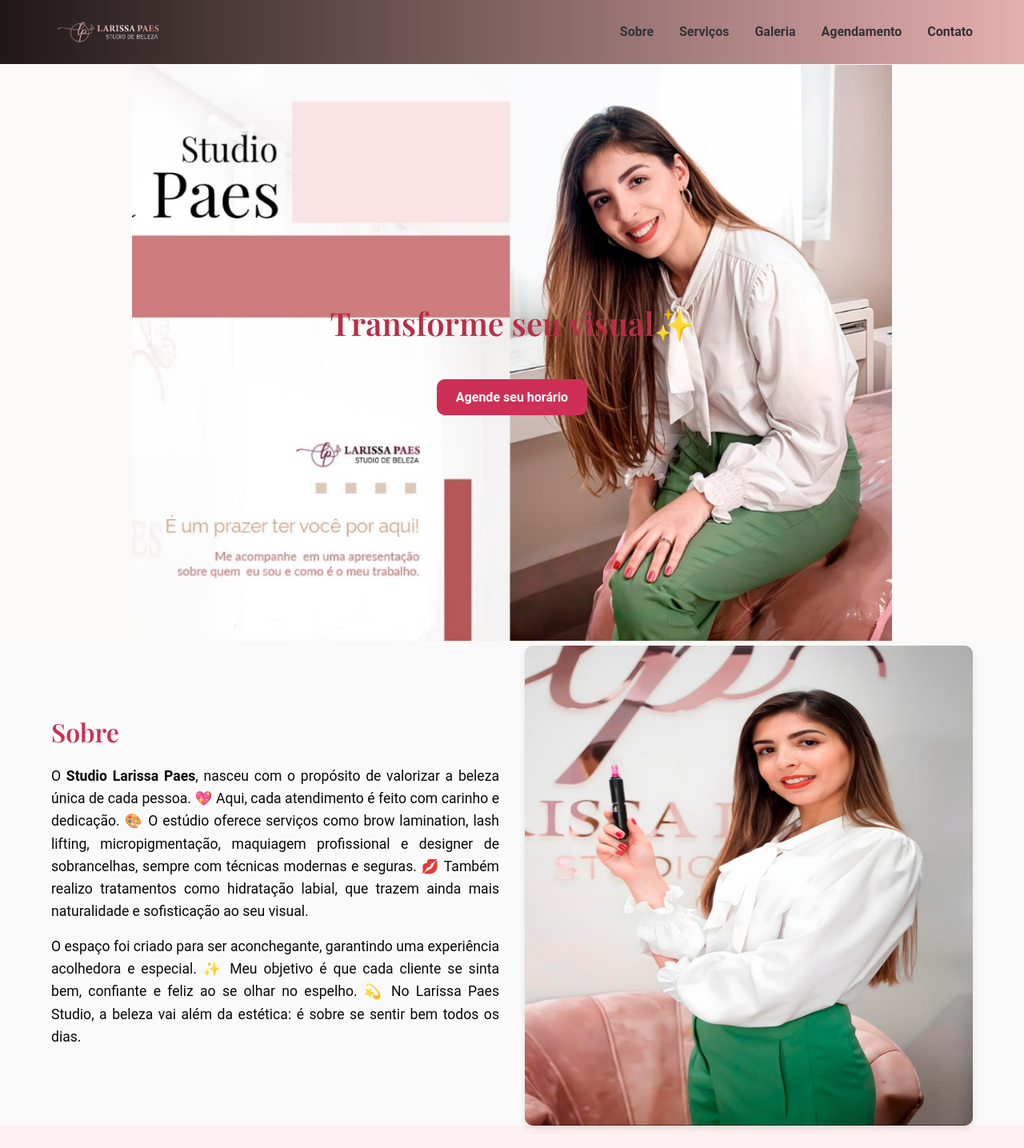
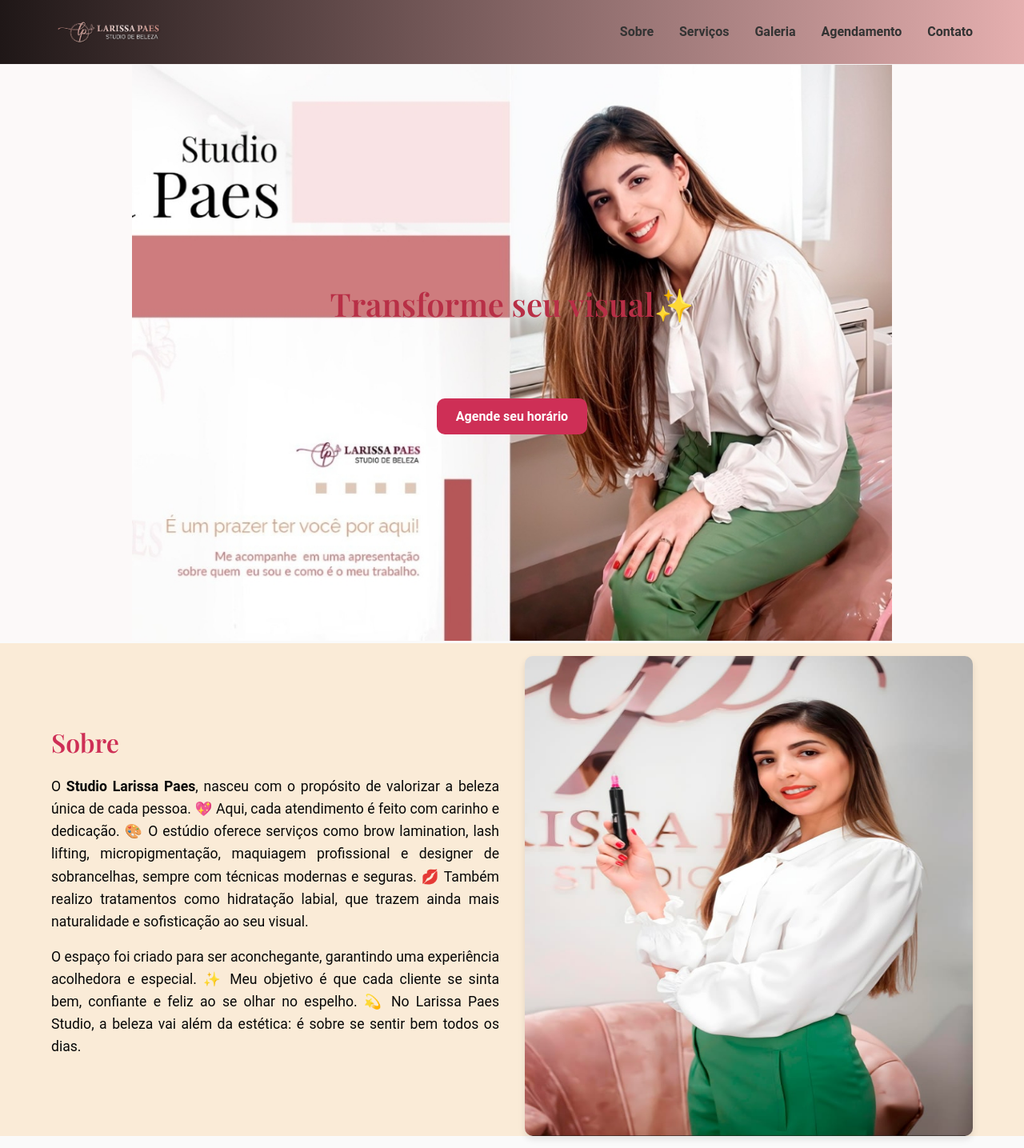
Before and after one commit to janaina44/sal-o, a React (Vite) app: page / in a window 1280 px wide. Shown: the top 1435 px of the page at 80% size. Built offline with nearby package versions, Linux system fonts and the light colour scheme.

Commit message:
pequenas alterações no layout

```diff
--- a/src/components/Hero.css
+++ b/src/components/Hero.css
@@ -1,12 +1,12 @@
 .hero {
-  padding: 1rem 0;
+  background: #631a3d;
+  padding: 0.2rem 0;
   position: relative;
   height: 90vh; /* ocupa quase toda a tela */
   display: flex;
   align-items: center;
   justify-content: center;
   overflow: hidden;
-  color: #fff;
   margin-bottom: 0.2rem; /* dá só um respiro entre Hero e Sobre */
 }
 
@@ -38,12 +38,12 @@
 .hero__content {
   position: relative;
   text-align: center;
-  z-index: 3;
+  z-index: 1;
 }
 
 .hero__content h1 {
   font-size: 2.5rem;
-  margin-bottom: 3rem; /* reduzi um pouco para aproximar do botão */
+  margin-bottom: 6rem; /* reduzi um pouco para aproximar do botão */
   font-family: var(--font-serif);
   color: rgb(184, 47, 70);
 }
@@ -51,7 +51,7 @@
 .btn {
   background: var(--color-primary);
   color: rgb(228, 197, 197);
-  padding: 0.8rem 1.5rem;
+  padding: 0.8rem 2.5rem;
   border-radius: var(--border-radius);
   text-decoration: none;
   font-weight: 600;
@@ -71,7 +71,7 @@
 
   .hero__content h1 {
     font-size: 1.8rem;
-    margin-bottom: 2rem;
+    margin-bottom: 4rem;
   }
 
   .btn {
@@ -84,6 +84,7 @@
   .hero {
     height: 60vh; /* ainda menor no celular pequeno */
     margin-bottom: 0rem;
+    padding: 0.2;
   }
 
   .hero__img {
@@ -96,7 +97,7 @@
   }
 
   .btn {
-    padding: 0.6rem 1rem;
+    padding: 0.8rem 1.2rem;
     font-size: 0.9rem;
   }
 }
--- a/src/components/Sobre.css
+++ b/src/components/Sobre.css
@@ -1,5 +1,7 @@
 .sobre {
-  padding-top: 0.2rem;
+  padding-top: 1rem;
+  margin-bottom: 1rem;
+  background-color: antiquewhite;
 }
 .container {
   padding-top: 0px;
@@ -26,6 +28,7 @@
   margin-bottom: 1rem;
   font-size: 1.1rem;
   text-align: justify;
+  margin-top: auto;
 }
 
 .sobre__image {
```
